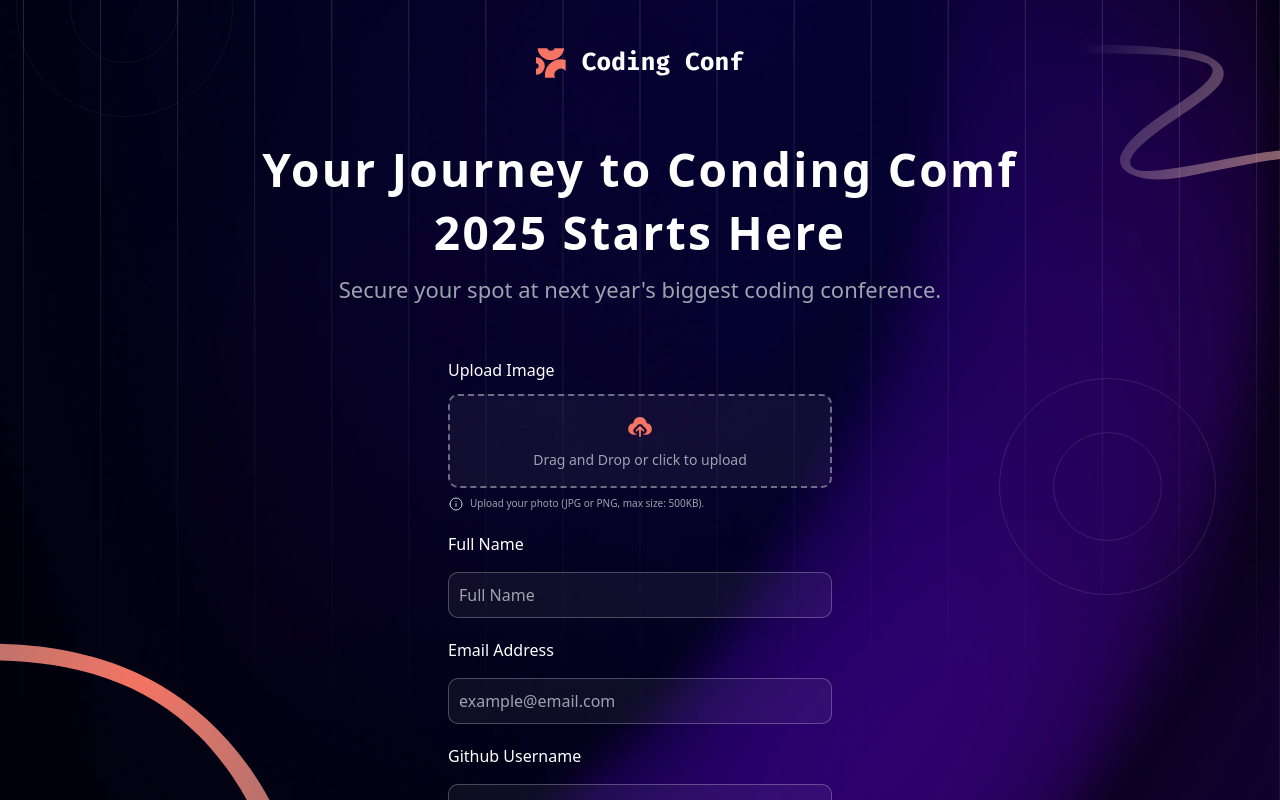
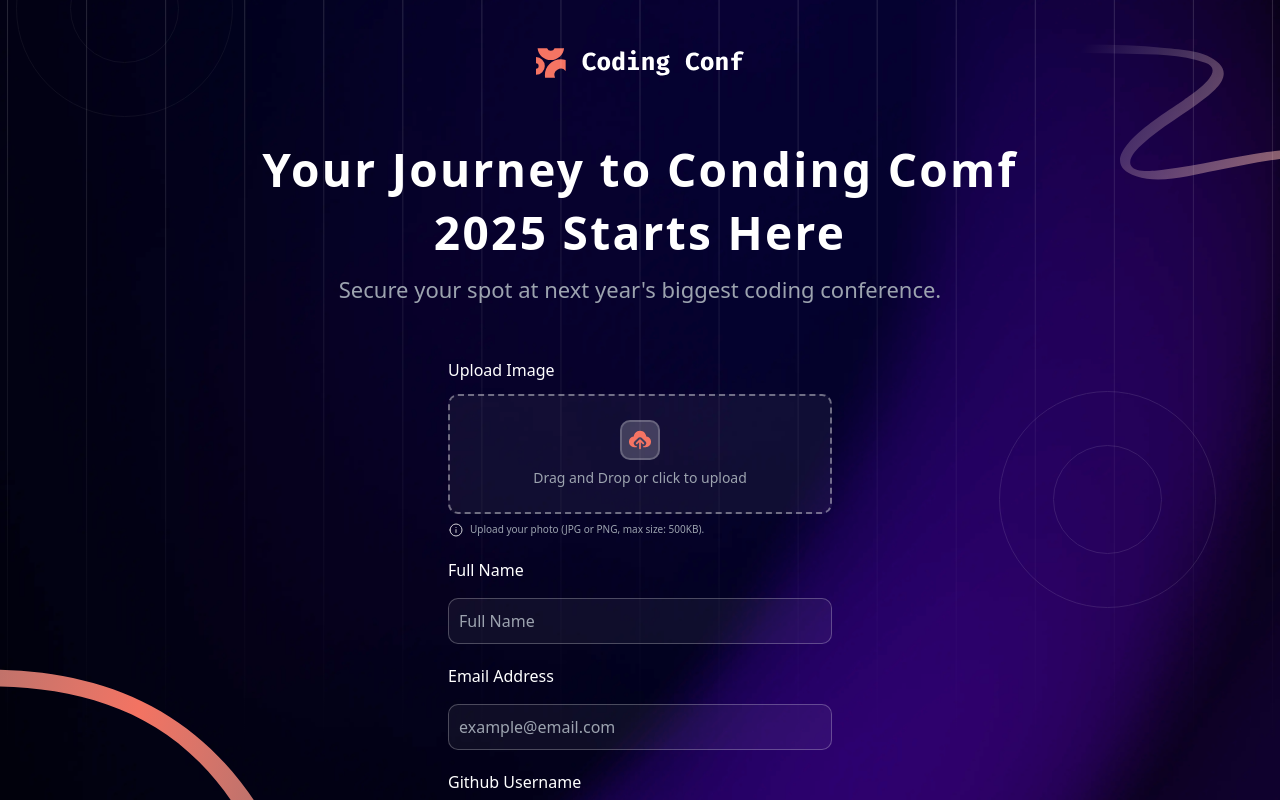
Before and after one commit to Just-Tara/Conference-ticket-generator, a React (Vite) app: page / in a window 1280 px wide. Shown: the top 800 px of the page. Built offline with nearby package versions, Linux system fonts and the light colour scheme.

Commit message:
Made a new adjust to the ticket form

```diff
--- a/src/TicketForm.jsx
+++ b/src/TicketForm.jsx
@@ -121,7 +121,7 @@ function TicketForm({ onSubmit }) {
             <div
                 onDrop={handleDrop}
                 onDragOver={handleDragOver}
-                className="relative p-4 rounded-[10px] bg-white/5 border-2 border-dashed focus:ring-white/40 border-white/40 hover:border-white/60 transition"
+                className="relative p-6 rounded-[10px] bg-white/5 border-2 border-dashed focus:ring-white/40 border-white/40 hover:border-white/60 transition"
 
             >{avatarPreview ? (
                 <div className="relative flex flex-col items-center space-y-3">
@@ -162,7 +162,7 @@ function TicketForm({ onSubmit }) {
                 <img
                     src={uploadImage}
                     alt="uploading-icon"
-                    className="cursor-pointer"
+                    className="cursor-pointer p-1 bg-white/20 h-10 object-cover rounded-[10px] border-2 border-white/20"
                 />
                 <p className="text-sm cursor-pointer text-gray-400">
                     Drag and Drop or click to upload
```
